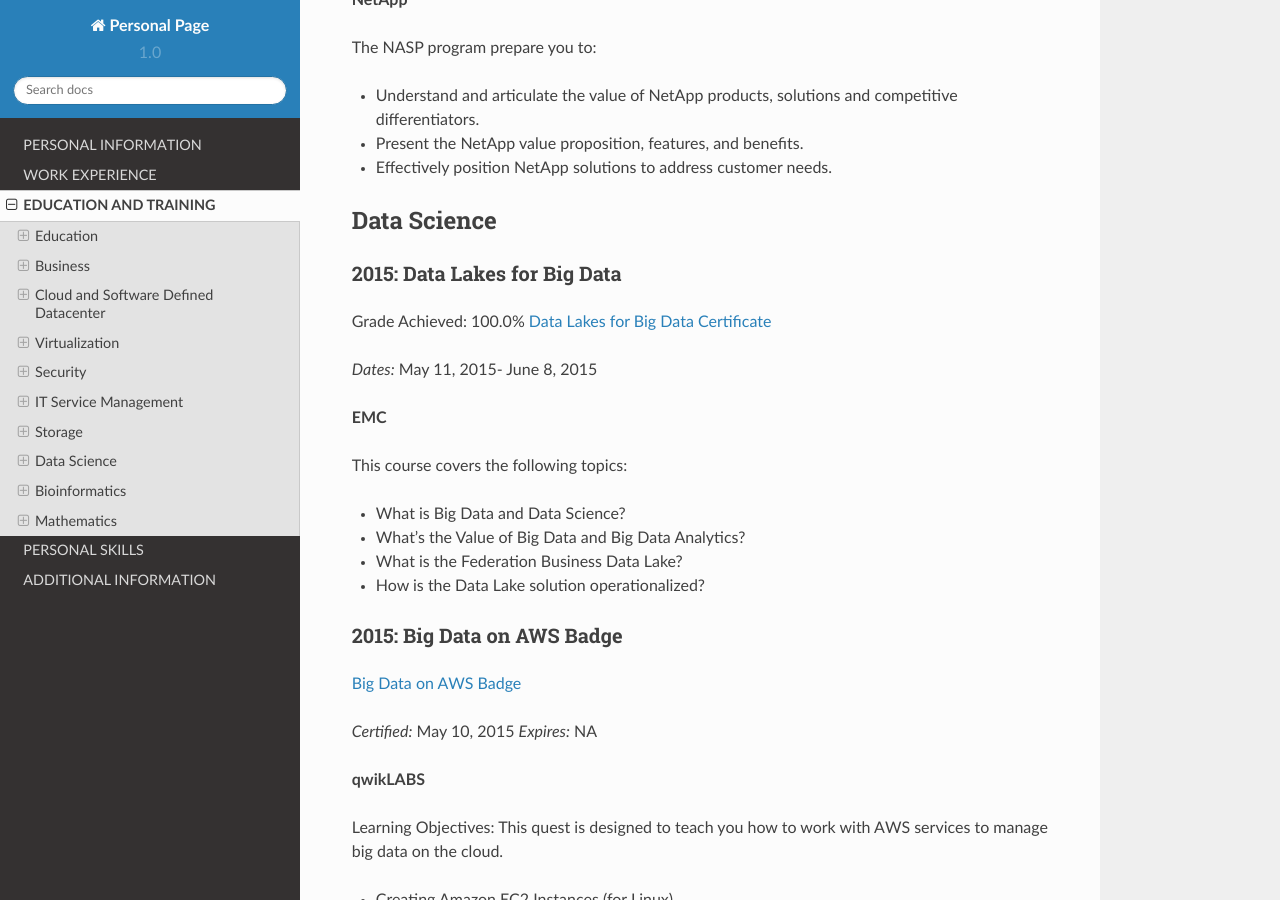
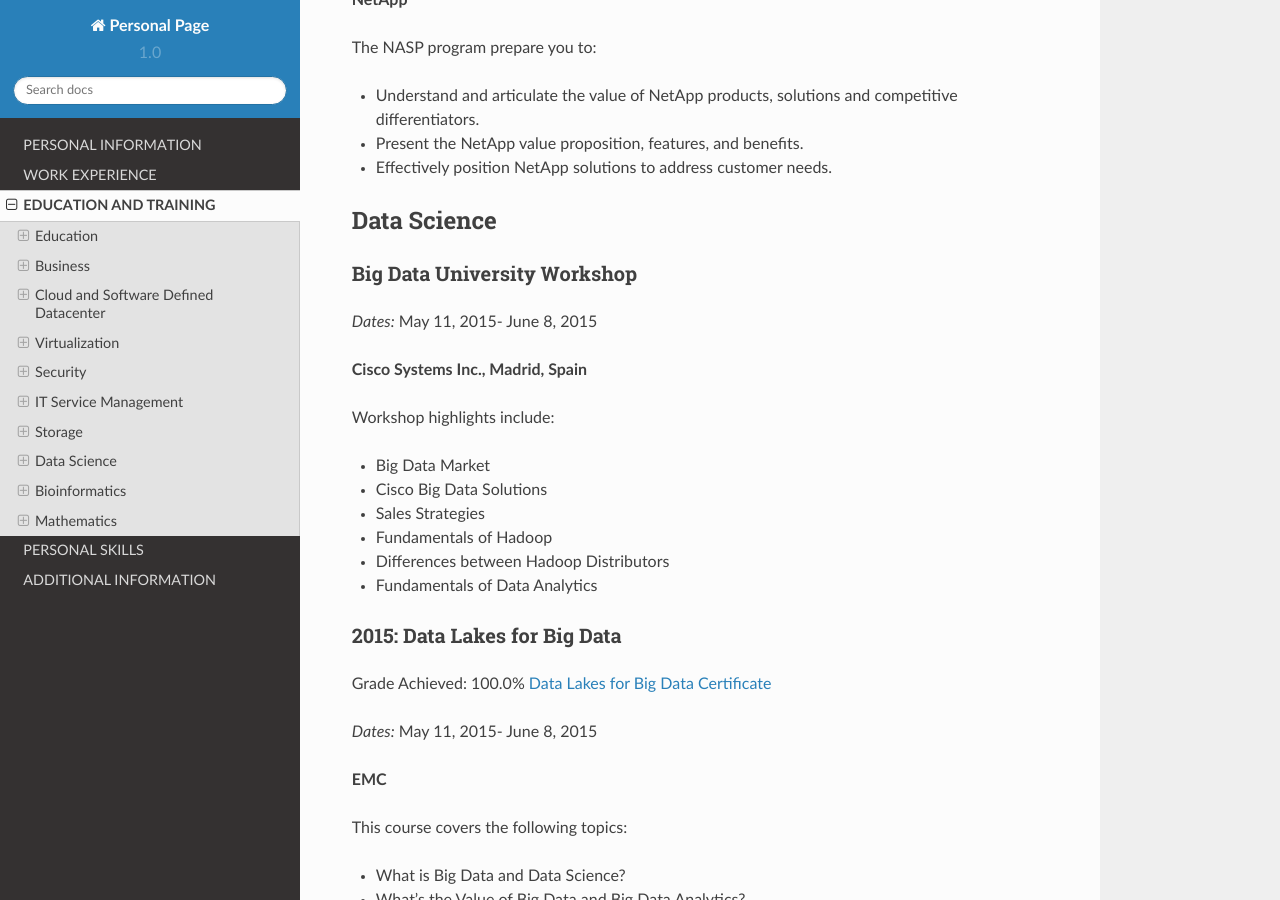
Before and after one commit to jacubero/Resume, a Sphinx documentation site: the page built from Sphinx/source/education.rst, in a window 1280 px wide and 900 px high, scrolled down 20662 px. Built offline with Sphinx 7.4.7 and the Read the Docs theme 2.0.0, drawn with Linux system fonts in a browser that asks for light colours; some of the changed text lies outside the part shown.

Commit message:
New version

```diff
--- a/Sphinx/source/education.rst
+++ b/Sphinx/source/education.rst
@@ -1116,6 +1116,27 @@
 Data Science
 ************
 
+Big Data University Workshop
+============================
+
+*Dates:* May 11, 2015- June 8, 2015
+
+**Cisco Systems Inc., Madrid, Spain**
+
+Workshop highlights include:
+
+* Big Data Market
+
+* Cisco Big Data Solutions
+
+* Sales Strategies
+
+* Fundamentals of Hadoop
+
+* Differences between Hadoop Distributors
+
+* Fundamentals of Data Analytics
+
 2015: Data Lakes for Big Data
 =============================
 
```
Also changed, not shown: other parts of Sphinx/source/education.rst (+1 -1 lines), 2 other files.
